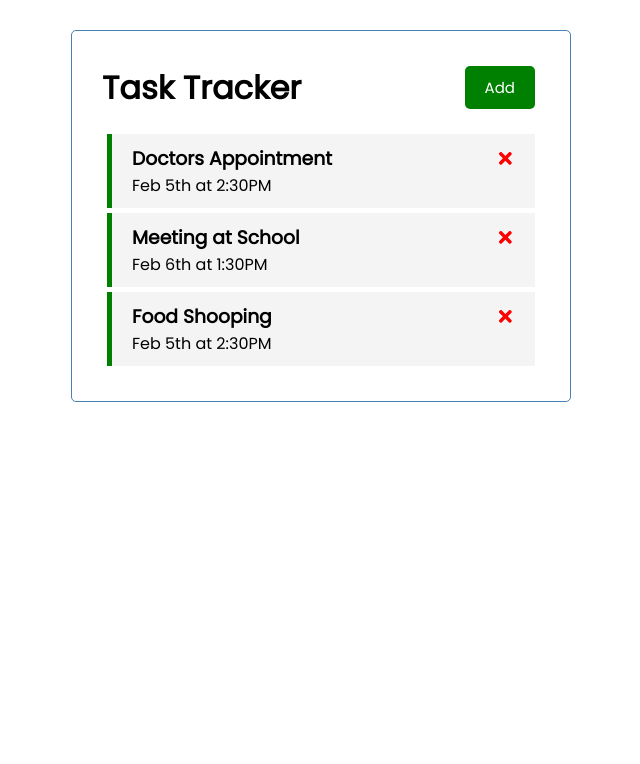
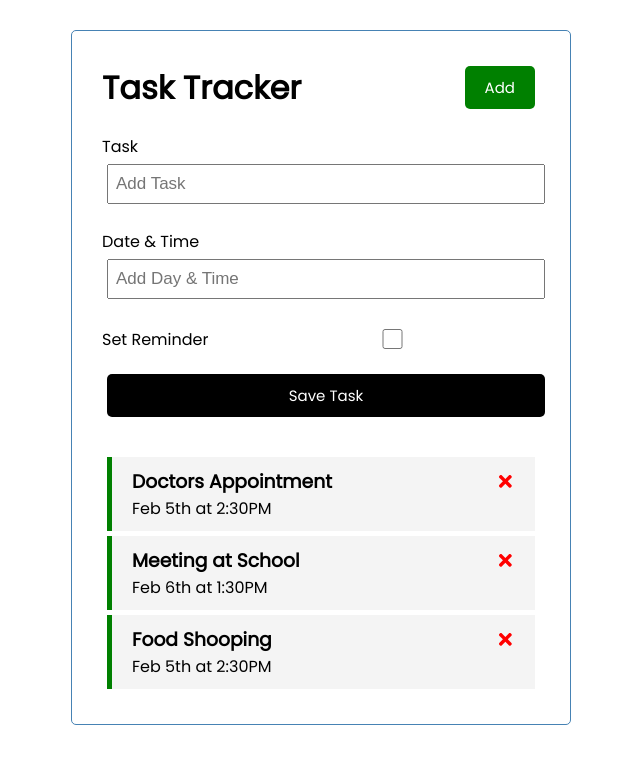
Before and after one commit to Shields10/ReactApp, a React (Create React App) app: page / in a window 1280 px wide. Shown: the top 764 px of the page, without its empty margins (319-959 px from the left). Built offline with nearby package versions, Linux system fonts and the light colour scheme.

Commit message:
Added form to add task

```diff
--- a/src/App.js
+++ b/src/App.js
@@ -1,6 +1,8 @@
 import {useState} from 'react'
 import Header from './components/Header'
 import Tasks from './components/Tasks'
+import AddTask from './components/AddTask'
+
 
 function App() {
 
@@ -28,7 +30,16 @@ function App() {
     },
   ]
   )
+//Add Task
 
+
+const addTask = (task)=>{
+
+const id = Math.floor(Math.random()*1000)+1;
+const newTask = { id, ...task};
+setTasks([...tasks,newTask])
+
+}
 //Delete Task
 
 const deleteTask= (taskid)=>{
@@ -46,6 +57,7 @@ const toggleReminder = (taskid)=>  {
   return (
     <div className="container">
     <Header />
+    <AddTask onAdd={addTask}/>
     {tasks.length>0 ?<Tasks tasks={tasks} onDelete={deleteTask} onToggle={toggleReminder}/>:"No Tasks to view"}
     </div>
 
--- /dev/null
+++ b/src/components/AddTask.js
@@ -0,0 +1,44 @@
+import React from 'react'
+import {useState} from 'react'
+const AddTask = ({onAdd}) => {
+
+    const [text,setTask]=useState('');
+    const [day,setDate]=useState('');
+    const [reminder,setReminder]=useState(false);
+
+
+    const onSubmit= (e)=>{
+        e.preventDefault();
+
+        if (!text){
+
+            alert("Please fill in the task");
+            return;
+        }
+
+        onAdd({text,day,reminder});
+
+          setTask('')
+          setDate('')
+          setReminder(false)
+    }
+    return (
+        <form className="add-form" onSubmit={onSubmit}>
+            <div className="form-control">
+                <label>Task</label>
+                <input type="text" placeholder="Add Task" value={text} onChange={(e)=>setTask(e.target.value)}></input>
+            </div>
+            <div className="form-control">
+                <label>Date & Time</label>
+                <input type="text" placeholder="Add Day & Time" value={day} onChange={(e)=>setDate(e.target.value)}></input>
+            </div>
+            <div className="form-control form-control-check">
+                <label>Set Reminder</label>
+                <input type="checkbox" checked={reminder} value={reminder} onChange={(e)=>setReminder(e.currentTarget.checked)}></input>
+            </div>
+            <input className="btn btn-block" type="submit" value="Save Task" ></input>
+        </form>
+    )
+}
+
+export default AddTask
```
